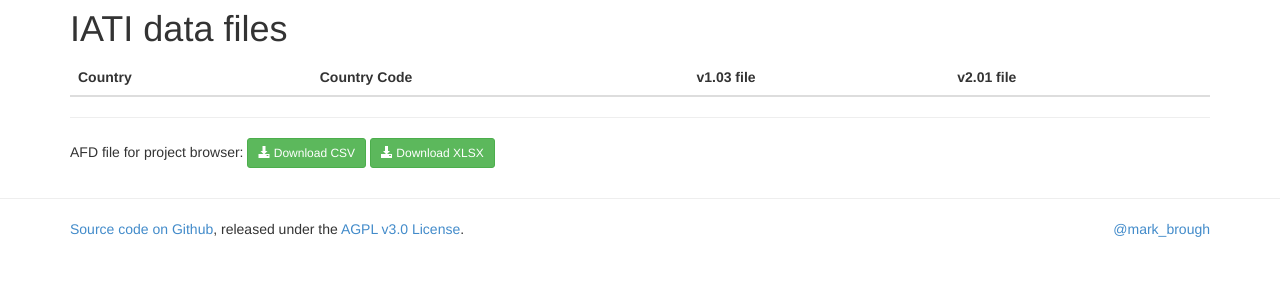
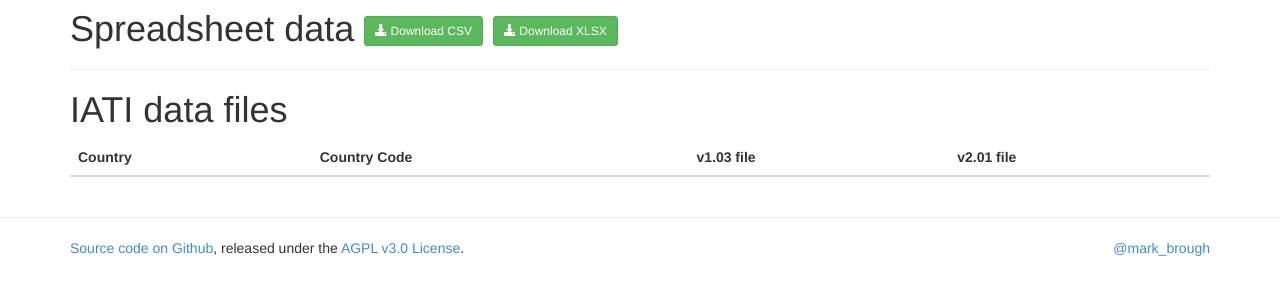
Before and after one commit to bsi-liberia/liberia-projects, a Flask app: page /iati_data_list/ in a window 1280 px wide. Shown: the part 51-351 px from the top of the page. Run offline with Flask 2, Linux system fonts and the light colour scheme; data that the repository does not hold is empty; parts of the project's set-up code (start-up, migrations or seed data) failed here and were passed over; some libraries are stand-ins or nearby versions.

Commit message:
move around file exports

```diff
--- a/maediprojects/templates/iati_data_list.html
+++ b/maediprojects/templates/iati_data_list.html
@@ -1,6 +1,12 @@
 {% set active_page='iati_data_list' %}{% extends "layout.html" %}
-{% block title %}{{ _('IATI data files') }}{% endblock %}
+{% block title %}{{ _('Data export') }}{% endblock %}
 {% block content %}
+
+<h1>{{ _('Spreadsheet data') }}
+  <a class="btn btn-sm btn-success" href="{{url_for('maedi_activities_csv')}}"><span class="glyphicon glyphicon-download-alt"></span> {{ _('Download CSV') }}</a>
+  <a class="btn btn-sm btn-success" href="{{url_for('maedi_activities_xlsx')}}"><span class="glyphicon glyphicon-download-alt"></span> {{ _('Download XLSX') }}</a>
+</h1>
+<hr />
 <h1>{{ _('IATI data files') }}</h1>
 <table class="table" id="iatiDataFiles">
   <thead>
@@ -20,11 +26,6 @@
     {% endfor %}
   </tbody>
 </table>
-<hr />
-<p>{{ _('AFD file for project browser:') }}
-  <a class="btn btn-sm btn-success" href="{{url_for('maedi_activities_csv')}}"><span class="glyphicon glyphicon-download-alt"></span> {{ _('Download CSV') }}</a>
-  <a class="btn btn-sm btn-success" href="{{url_for('maedi_activities_xlsx')}}"><span class="glyphicon glyphicon-download-alt"></span> {{ _('Download XLSX') }}</a>
-</p>
 <script type="text/javascript">
 $(document).ready(function()
     {
```
